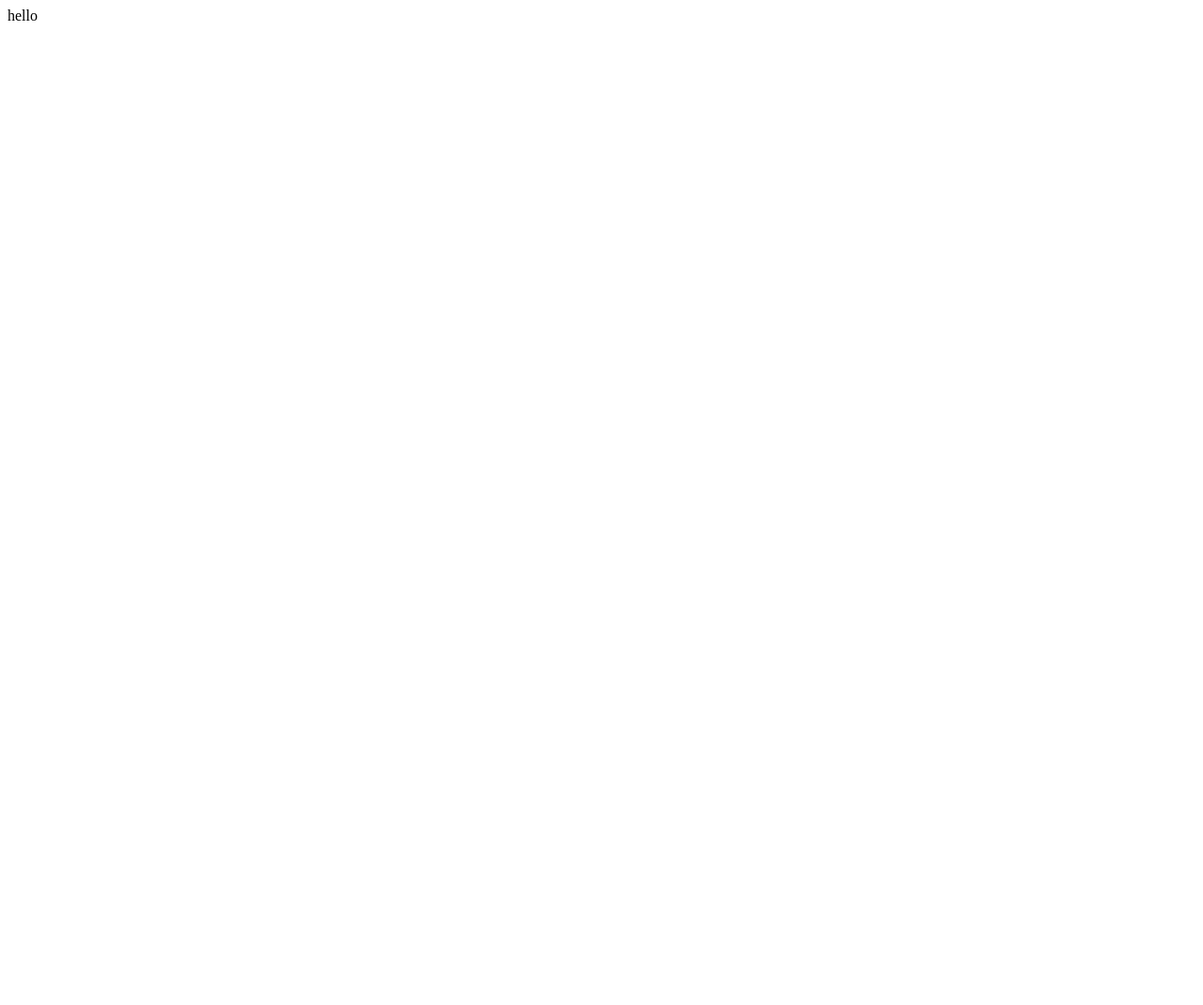
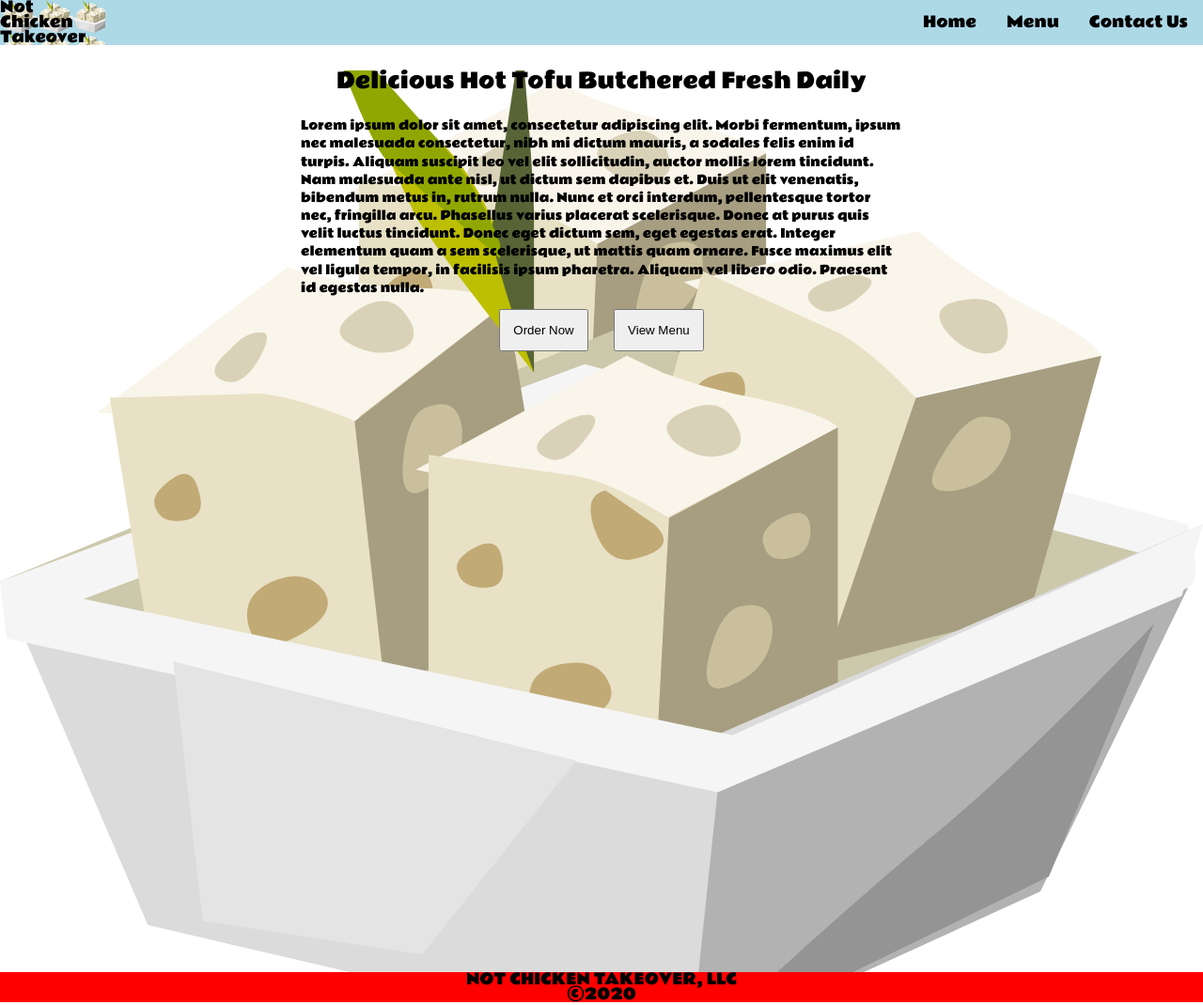
Before and after one commit to codydegen/restaurant_page, a website built with webpack: page dist/index.html in a window 1280 px wide. Shown: the whole page at 94% size. Before the commit the page ends 800 px from the top, so only its background shows below. Built offline with nearby package versions, Linux system fonts and the light colour scheme; files whose address does not match are found by name.

Commit message:
Create static mockup

```diff
--- a/package.json
+++ b/package.json
@@ -12,7 +12,10 @@
     "@babel/core": "^7.9.6",
     "@babel/preset-env": "^7.9.6",
     "babel-jest": "^26.0.1",
+    "css-loader": "^3.5.3",
+    "file-loader": "^6.0.0",
     "jest": "^26.0.1",
+    "style-loader": "^1.2.1",
     "webpack": "^4.43.0",
     "webpack-cli": "^3.3.11"
   }
--- /dev/null
+++ b/src/style.css
@@ -0,0 +1,126 @@
+/* http://meyerweb.com/eric/tools/css/reset/
+   v2.0 | 20110126
+   License: none (public domain)
+*/
+
+html, body, div, span, applet, object, iframe,
+h1, h2, h3, h4, h5, h6, p, blockquote, pre,
+a, abbr, acronym, address, big, cite, code,
+del, dfn, em, img, ins, kbd, q, s, samp,
+small, strike, strong, sub, sup, tt, var,
+b, u, i, center,
+dl, dt, dd, ol, ul, li,
+fieldset, form, label, legend,
+table, caption, tbody, tfoot, thead, tr, th, td,
+article, aside, canvas, details, embed,
+figure, figcaption, footer, header, hgroup,
+menu, nav, output, ruby, section, summary,
+time, mark, audio, video {
+  margin: 0;
+  padding: 0;
+  border: 0;
+  font-size: 100%;
+  font: inherit;
+  vertical-align: baseline;
+}
+/* HTML5 display-role reset for older browsers */
+article, aside, details, figcaption, figure,
+footer, header, hgroup, menu, nav, section {
+  display: block;
+}
+body {
+  line-height: 1;
+}
+ol, ul {
+  list-style: none;
+}
+blockquote, q {
+  quotes: none;
+}
+blockquote:before, blockquote:after,
+q:before, q:after {
+  content: '';
+  content: none;
+}
+table {
+  border-collapse: collapse;
+  border-spacing: 0;
+}
+
+/* Custom CSS */
+
+@font-face {
+  font-family: 'MyFont';
+  src:  url('./my-font.woff2') format('woff2'),
+        url('./my-font.woff') format('woff');
+  font-weight: 600;
+  font-style: normal;
+}
+
+#content {
+  font-family: 'MyFont';
+}
+
+header {
+  width: 100%;
+  display: flex;
+  justify-content: space-between;
+  background-color: lightblue;
+}
+
+#header-picture {
+  background: url('./icon.png');
+  padding-right: 2em;
+  width: 5em;
+}
+
+#header-list {
+  display: flex;
+  flex-direction: row;
+}
+
+#header-list > li {
+  padding: 1em;
+}
+
+#main-body {
+  height: 60em;
+  background: url('./background-img.svg');
+  /* filter: blur(8px); */
+  /* -webkit-filter: blur(8px); */
+  background-position: center;
+  background-repeat: no-repeat;
+  background-size: cover;
+}
+
+#restaurant-tag {
+  font-size: 1.4em;
+  text-align: center;
+  margin: 1.2em auto;
+}
+
+#body-about-us {
+  font-size: 0.8em;
+  margin: 1em auto;
+  line-height: 1.5;
+  max-width: 50em;
+}
+
+#button-container {
+  display: flex;
+  width: auto;
+  justify-content: center;
+}
+
+#button-container > button {
+  padding: 1em;
+  margin: 0 1em 0;
+
+
+}
+
+footer {
+  width: 100%;
+  background-color: red;
+  text-align: center;
+}
--- a/webpack.config.js
+++ b/webpack.config.js
@@ -6,4 +6,27 @@ module.exports = {
     filename: 'main.js',
     path: path.resolve(__dirname, 'dist'),
   },
+  module: {
+    rules: [
+      {
+        test: /\.css$/,
+        use: [
+          'style-loader',
+          'css-loader',
+        ],
+      },
+      {
+        test: /\.(png|svg|jpg|gif)$/,
+        use: [
+          'file-loader',
+        ],
+      },
+      {
+        test: /\.(woff|woff2|eot|ttf|otf)$/,
+        use: [
+          'file-loader',
+        ],
+      },
+    ],
+  },
 };
```
Also changed, not shown: src/index.js (+9 -0 lines), dist/13d3802866f2fff3800651cc48ab8d1c.svg (added), dist/465b7b708053e0ef8201785481d82e42.png (added), dist/582a77b57e34590994c967b93c377190.woff2 (added), dist/7d99f422a46fdaaa5822c3dcec96f425.woff (added), dist/index.html, dist/main.js, src/background-img.svg (added), src/icon.png (added), src/my-font.woff (added), src/my-font.woff2 (added), 2 other files.
